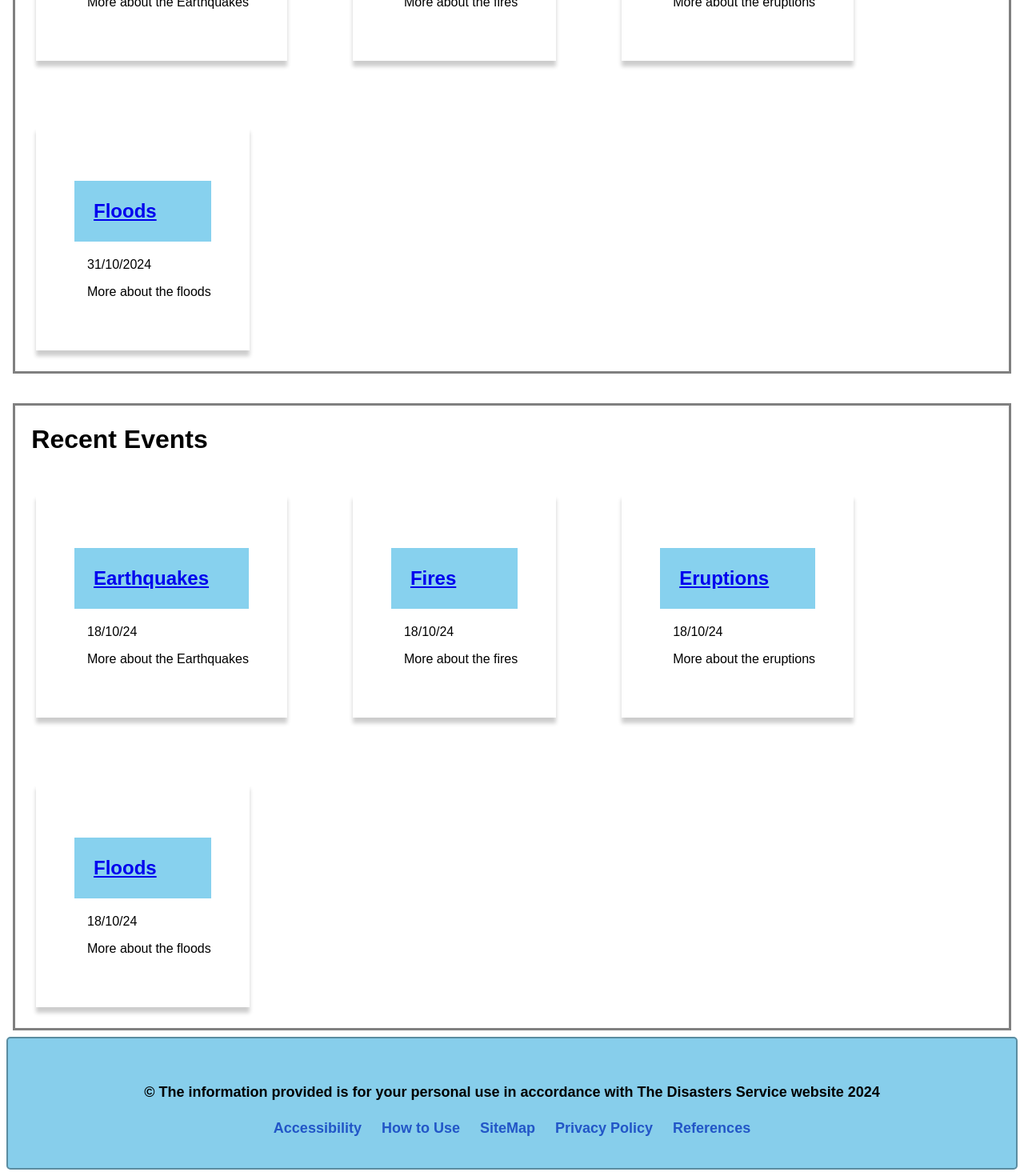
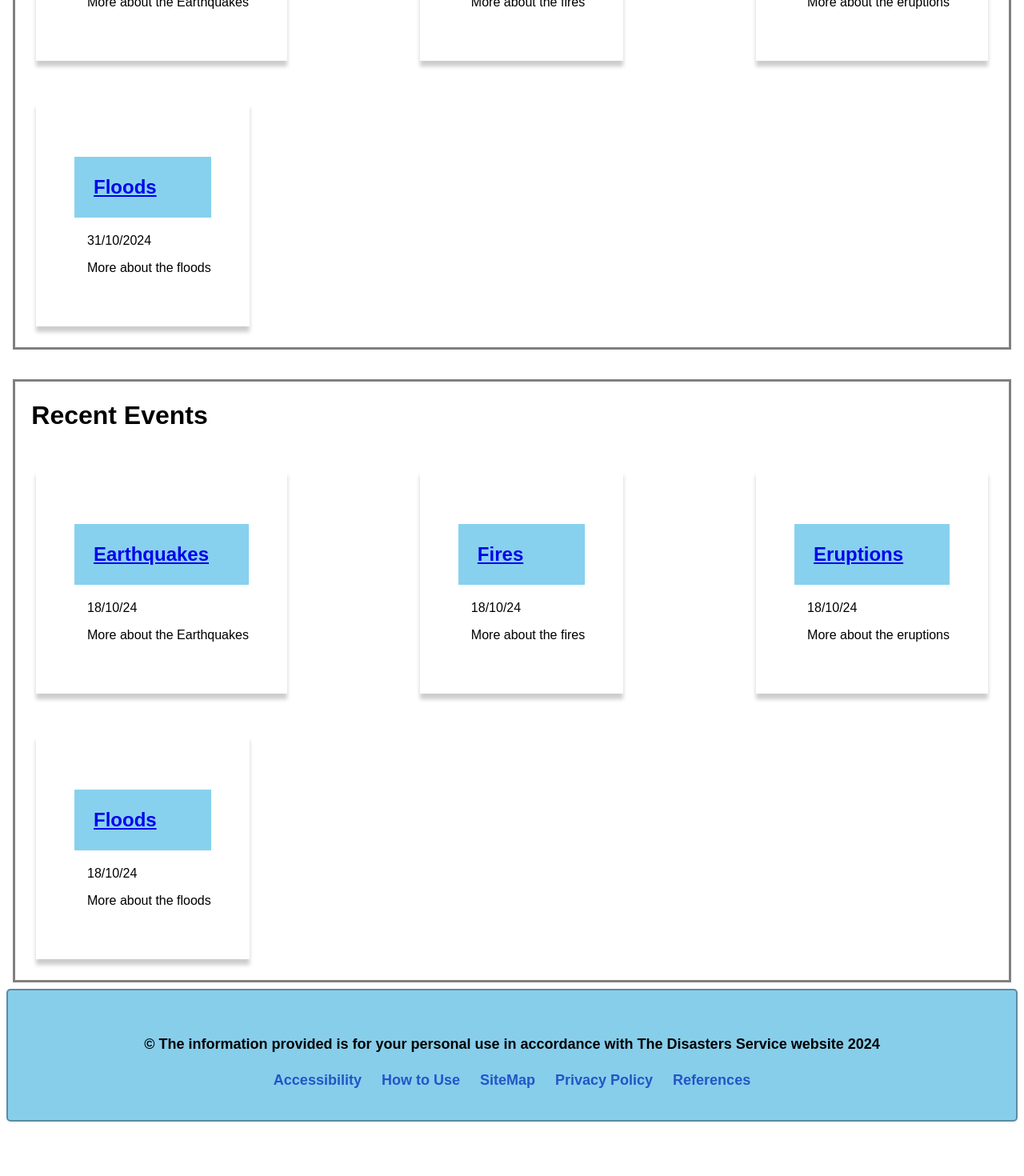
Before and after one commit to BIT-Studio-3/group-project-25-1-scade, a SvelteKit app in the folder disaster/disaster/: page / in a window 1280 px wide. Shown: the part 545-2015 px from the top of the page at 80% size. After the commit the page ends 1955 px from the top, so only its background shows below. Built offline with nearby package versions, Linux system fonts and the light colour scheme.

Commit message:
sorting out card layout width

```diff
--- a/disaster/disaster/src/routes/+page.svelte
+++ b/disaster/disaster/src/routes/+page.svelte
@@ -19,7 +19,7 @@
       <h1><Header headingTitle="Current Events" /></h1>
       <p>{currentTime}</p>
       <div class="current-events">
-            <Maincard where="/disasters/earthquake" title="Earthquakes" date={formattedDate} info="More about the Earthquakes" /> <!--Current event cards will need to be designed so they update their title, description, and link based on current disaster or alert.-->
+          <Maincard where="/disasters/earthquake" title="Earthquakes" date={formattedDate} info="More about the Earthquakes" />
           <Maincard where="/disasters/fire" title="Fires" date={formattedDate} info="More about the fires" />
           <Maincard where="/disasters/eruption" title="Eruptions" date={formattedDate} info="More about the eruptions" />
           <Maincard where="/disasters/flood" title="Floods" date={formattedDate} info="More about the floods" />
@@ -29,22 +29,23 @@
   <div class="bottom-of-body">
       <h1>&numsp;Recent Events</h1>
       <div class="recent-events">
-            <Maincard where="/disasters/earthquake" title="Earthquakes" date="18/10/24" info="More about the Earthquakes" />  <!-- Date and description will be pulled by most recent alert-->
-            <Maincard where="/disasters/fire" title="Fires" date="18/10/24" info="More about the fires" />      <!-- Date and description will be pulled by most recent alert-->
-            <Maincard where="/disasters/eruption" title="Eruptions" date="18/10/24" info="More about the eruptions" />  <!-- Date and description will be pulled by most recent alert-->
-            <Maincard where="/disasters/flood" title="Floods" date="18/10/24" info="More about the floods" />       <!-- Date and description will be pulled by most recent alert-->
+          <Maincard where="/disasters/earthquake" title="Earthquakes" date="18/10/24" info="More about the Earthquakes" />
+          <Maincard where="/disasters/fire" title="Fires" date="18/10/24" info="More about the fires" />
+          <Maincard where="/disasters/eruption" title="Eruptions" date="18/10/24" info="More about the eruptions" />
+          <Maincard where="/disasters/flood" title="Floods" date="18/10/24" info="More about the floods" />
       </div>
   </div>
-
 </body>
 
 <style>
 p {
   padding: 0.2%;
 }
+
 h1 {
   padding: 0.2%;
 }
+
 .top-of-body {
   border-style: solid;
   border-color: grey;
@@ -55,18 +56,37 @@
   border-color: grey;
 }
 
-    .current-events {
+.current-events, .recent-events {
   display: flex;
   flex-wrap: wrap;
+  justify-content: space-between;  /* Distribute cards evenly */
+  gap: 20px;                      /* Gap between cards */
   padding: 10px;
-    gap: 50px;
 }
 
-    .recent-events {
+/* Ensure each card in the row has the same size */
+.current-events > .Maincard, .recent-events > .Maincard {
+  flex: 1 1 20%;                /* Allow the card to grow and shrink */
+  min-width: 250px;             /* Minimum width to prevent squashing */
+  max-width: 300px;            /* Maximum width for consistency */
+  height: 300px;               /* Fixed height for uniformity */
   display: flex;
-    flex-wrap: wrap;
+  flex-direction: column;      /* Stack card content vertically */
+  justify-content: space-between;  /* Space out the content */
   padding: 10px;
-    gap: 50px
+  box-sizing: border-box;
+}
+
+/* Optional: Add any specific card styling to make it look good */
+.Maincard {
+  border: 1px solid #ccc;
+  border-radius: 8px;
+  box-shadow: 0 2px 8px rgba(0, 0, 0, 0.1);
+  background-color: white;
+  display: flex;
+  flex-direction: column;
+  justify-content: space-between;
+  padding: 15px;
 }
 
 .imageContainor {
@@ -74,4 +94,5 @@
   justify-content: right;
   padding: 2%;
 }
+
 </style>
```
Lines whose indentation alone changed are shown as unchanged.
